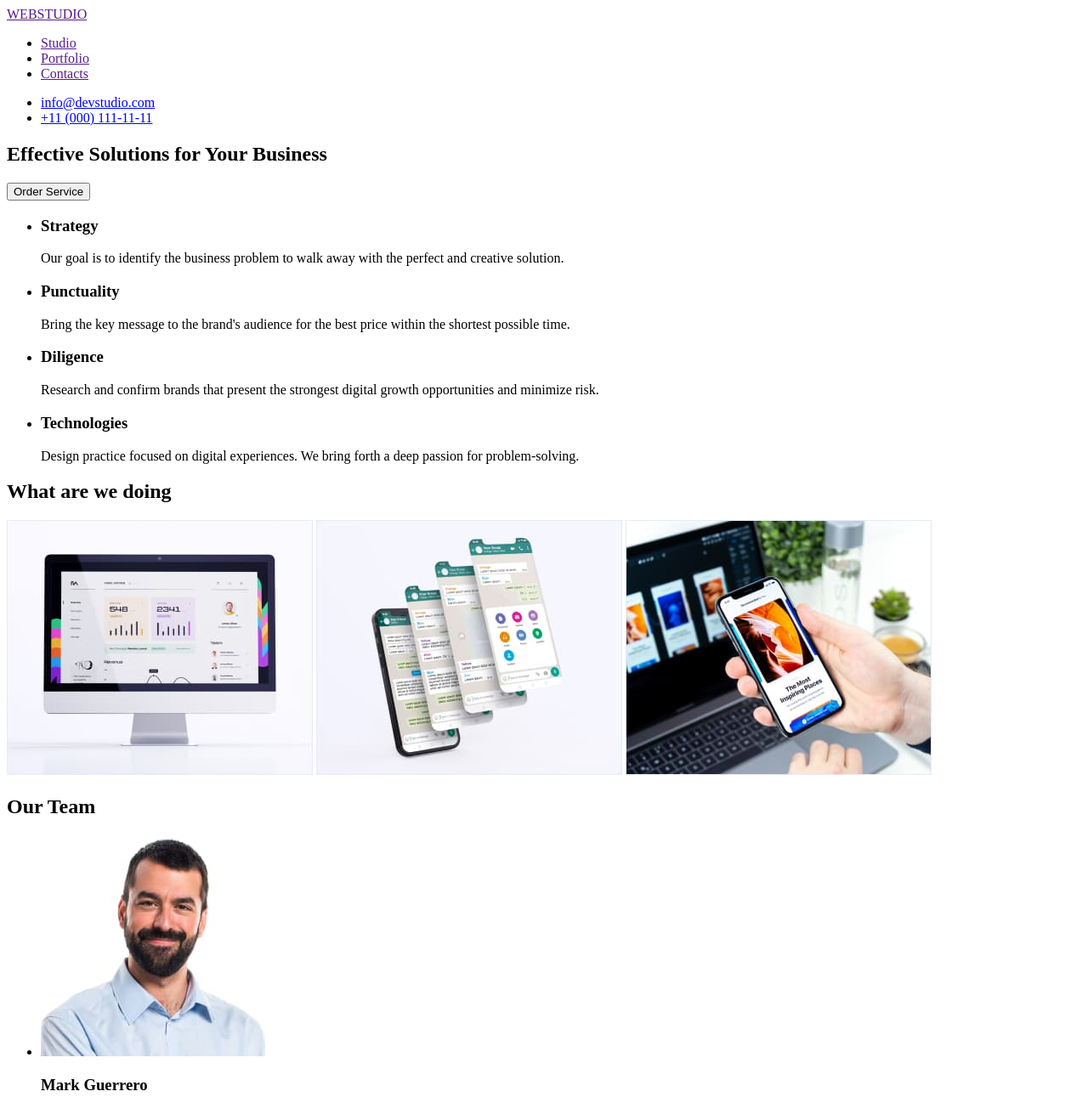
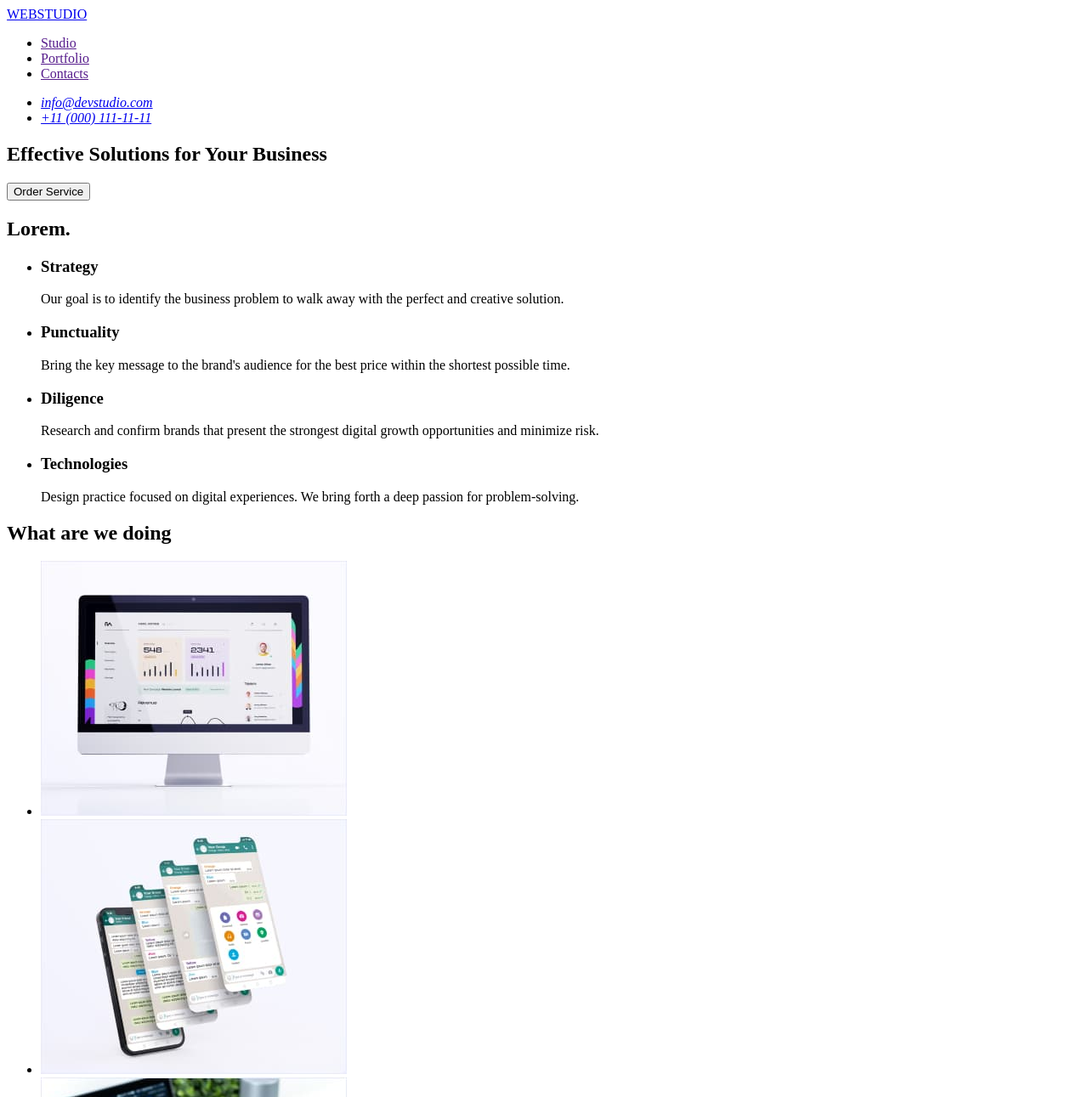
Before and after one commit to Ivanor1505/goit-markup-hw-01, a plain HTML site: page index.html in a window 1280 px wide. Shown: the top 1291 px of the page at 85% size. Drawn offline with Linux system fonts and the light colour scheme.

Commit message:
робота над помилками

```diff
--- a/index.html
+++ b/index.html
@@ -9,18 +9,22 @@
   <body>
     <!-- Шапка сайту -->
     <header>
+      <!-- Навігація -->
       <nav>
-        <a href=""><span>WEBSTUDIO</span></a>
+        <a href="./index.html">WEBSTUDIO</a>
         <ul>
           <li><a href="">Studio</a></li>
           <li><a href="">Portfolio</a></li>
           <li><a href="">Contacts</a></li>
         </ul>
       </nav>
+      <!-- Котактні данні -->
+      <address>
         <ul>
           <li><a href="mailto:info@devstudio.com">info@devstudio.com</a></li>
           <li><a href="tel:+11(000)1111111">+11 (000) 111-11-11</a></li>
         </ul>
+      </address>
     </header>
     <main>
       <!-- Секця герой -->
@@ -30,6 +34,7 @@
       </section>
       <!-- Перелік переваг -->
       <section>
+        <h2>Lorem.</h2>
         <ul>
           <li>
             <h3>Strategy</h3>
@@ -64,24 +69,31 @@
       <!-- Перелік можливостей -->
       <section>
         <h2>What are we doing</h2>
+        <ul>
+          <li>
             <img
               src="./images/our_works/rectangle71.jpg"
               alt="tablet"
               width="360"
               height="300"
             />
+          </li>
+          <li>
             <img
               src="./images/our_works/rectangle71-1.jpg"
               alt="smartphone"
               width="360"
               height="300"
             />
+          </li>
           <img
             src="./images/our_works/rectangle71-2.jpg"
             alt="notebook and smartphone"
             width="360"
             height="300"
           />
+          <li></li>
+        </ul>
       </section>
       <!-- Члени команди -->
       <section>
@@ -132,7 +144,7 @@
     </main>
     <!-- Підвал -->
     <footer>
-      <a href=""><span>WEBSTUDIO</span></a>
+      <a href="./index.html">WEBSTUDIO</a>
       <p>
         Increase the flow of customers and sales for your business with digital
         marketing & growth solutions.
```
Lines whose indentation alone changed are shown as unchanged.
